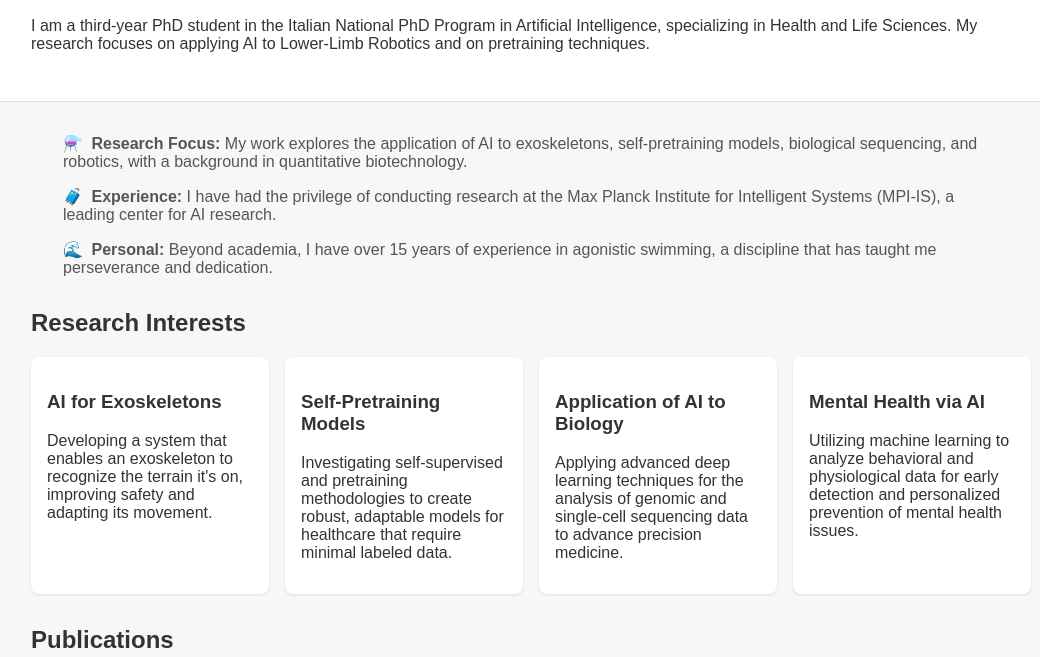
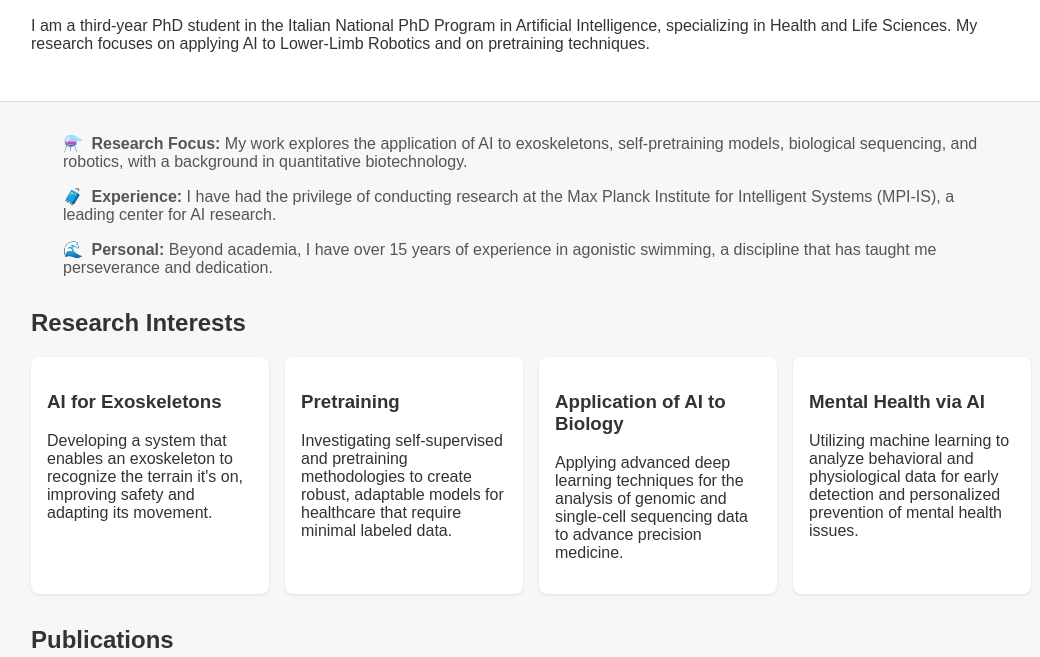
Before and after one commit to omaruno/omaruno.github.io, a plain HTML site: page index.html in a window 1280 px wide. Shown: the part 143-800 px from the top of the page, without its empty margins (109-1149 px from the left). Drawn offline with Linux system fonts and the light colour scheme.

Commit message:
Update index.html

```diff
--- a/index.html
+++ b/index.html
@@ -37,7 +37,7 @@
         <p>Developing a system that enables an exoskeleton to recognize the terrain it's on, improving safety and adapting its movement.</p>
       </div>
       <div class="card">
-        <h3>Self-Pretraining Models</h3>
+        <h3>Pretraining</h3>
         <p>Investigating self-supervised and pretraining methodologies to create robust, adaptable models for healthcare that require minimal labeled data.</p>
       </div>
       <div class="card">
```
